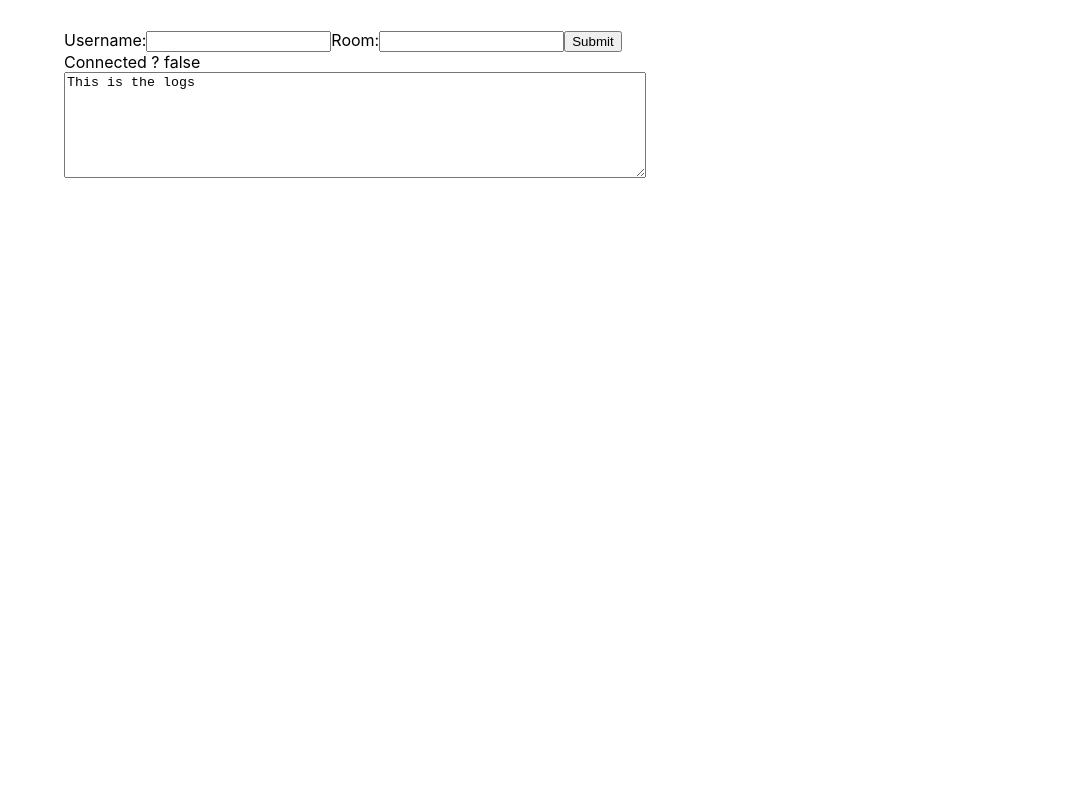
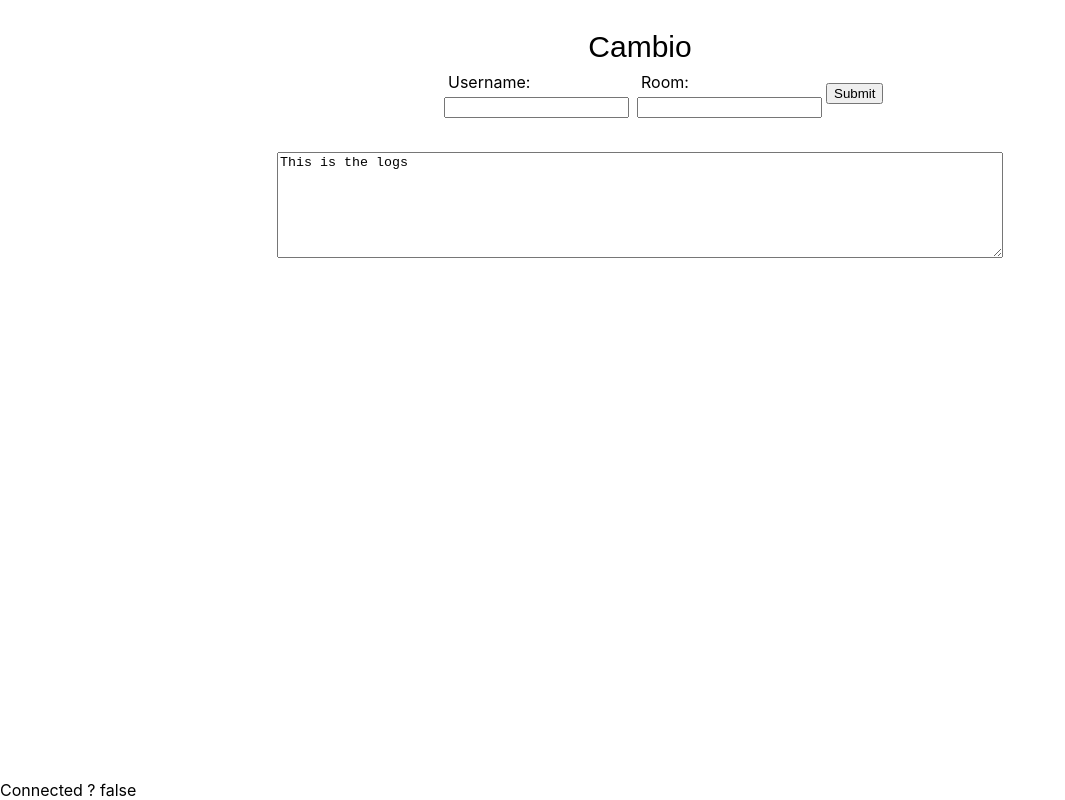
Before and after one commit to acolavin/cambio-game, a React (Create React App) app in the folder cambio-frontend/: page / in a window 1280 px wide. Shown: the whole page, without its empty margins (0-1065 px from the left). Built offline with nearby package versions, Linux system fonts and the light colour scheme; no server answers.

Commit message:
Minor visual improvements

```diff
--- a/cambio-frontend/public/index.html
+++ b/cambio-frontend/public/index.html
@@ -7,7 +7,7 @@
     <meta name="theme-color" content="#000000" />
     <meta
       name="description"
-      content="Web site created using create-react-app"
+      content="Cambio"
     />
     <link rel="apple-touch-icon" href="%PUBLIC_URL%/logo192.png" />
     <!--
@@ -24,20 +24,11 @@
       work correctly both with client-side routing and a non-root public URL.
       Learn how to configure a non-root public URL by running `npm run build`.
     -->
-    <title>React App</title>
+    <title>Cambio</title>
   </head>
   <body>
     <noscript>You need to enable JavaScript to run this app.</noscript>
     <div id="root"></div>
-    <!--
-      This HTML file is a template.
-      If you open it directly in the browser, you will see an empty page.
 
-      You can add webfonts, meta tags, or analytics to this file.
-      The build step will place the bundled scripts into the <body> tag.
-
-      To begin the development, run `npm start` or `yarn start`.
-      To create a production bundle, use `npm run build` or `yarn build`.
-    -->
   </body>
 </html>
--- a/cambio-frontend/src/component/App.css
+++ b/cambio-frontend/src/component/App.css
@@ -20,16 +20,18 @@
 .column_right {
   flex-grow: 1;
   border: 1px black solid;
+  position: relative
 }
 
 .game {
-  width: 100%;
+  width: 90%;
   margin: 30px auto;
 }
 
 .App {
-  width: 90%;
+  width: 800px;
   margin: 30px auto;
+
 }
 
 .Napkin {
@@ -37,6 +39,9 @@
   text-align: center;
   padding-top: 10px;
   padding-bottom: 10px;
+  position: absolute;
+  bottom: 0px;
+  width: 100%;
 }
 
 .self_view {
@@ -62,7 +67,7 @@
 }
 .PlayerBox h2{
   padding:0;
-  margin:0;
+  margin:20px;
 }
 
 .UserBoxLabel {
@@ -115,14 +120,57 @@
 .GameLog {
   border: 1px black;
   min-height: 30px;
+  margin: 30px auto;
+  text-align: center
 }
 
 .logs {
-  width: 50%;
+  width: 90%;
   height: 100px;
   overflow: scroll;
+  display: block;
+  margin: 30px auto;
+
 }
 
 .cardButton {
   width: 60px
 }
+
+.Status {
+  position: absolute;
+  bottom: 0px;
+  left: 0px;
+}
+
+.loginField {
+  margin: 4px;
+}
+
+.loginText {
+  margin: 4px;
+}
+
+.ActionButton {
+  text-align: center;
+  margin: auto;
+  margin-top: 5px;
+}
+
+.loginButton {
+  display:inline-block;
+  margin: auto;
+  flex: 1
+}
+.loginForm {
+  display: flex;
+  width: 50%;
+  margin: auto;
+  flex-direction: row;
+}
+
+.PageTitle {
+  text-align: center;
+  font-size: 30px;
+  font-family: fantasy
+}
--- a/cambio-frontend/src/component/App.js
+++ b/cambio-frontend/src/component/App.js
@@ -27,8 +27,9 @@ class App extends React.Component {
                 {
                     this.state.page === 'game' && <GameRoom token={this.state.token} roomid={this.state.roomid} />
                 }
+
+                <div className="GameLog" ><GameLog logs={["This is the logs"]}/></div>
                 <div className="Status">Connected ? {this.state.connected.toString()}</div>
-                <div className="GameLog" ><GameLog logs={["This is the logs"]}/></div>
             </div>
         );
     }
--- a/cambio-frontend/src/component/GameRoom.js
+++ b/cambio-frontend/src/component/GameRoom.js
@@ -70,9 +70,9 @@ class GameRoom extends React.Component {
 
                 </div>
                 <div className="column_right">
+
+                    <ActionButton action={this.state.action} token={this.state.room_and_token}/>
                     <Napkin />
-                    <ActionButton action={this.state.action} token={this.state.room_and_token}/>
-
                 </div>
             </div>
         </div>
@@ -119,7 +119,7 @@ class ActionButton extends React.Component {
 
 
 function Header(props) {
-    return <div>Welcome to room {props.roomid}.</div>
+    return <div className="PageTitle">Welcome to room {props.roomid}.</div>
 }
 
 
--- a/cambio-frontend/src/component/Login.js
+++ b/cambio-frontend/src/component/Login.js
@@ -38,17 +38,20 @@ class Login extends React.Component {
 
     render() {
         return (
-            <form onSubmit={this.handleSubmit}>
-                <label>
-                    Username:
+            <div><div className="PageTitle">Cambio</div>
+            <form onSubmit={this.handleSubmit} className="loginForm">
+
+                <label className="loginField">
+                    <div className="loginText">Username:</div>
                     <input type="text" name="username" value={this.state.username} onChange={this.handleChange}/>
                 </label>
-                <label>
-                    Room:
+                <label className="loginField">
+                    <div className="loginText">Room:</div>
                     <input type="text" name="roomid" value={this.state.roomid} onChange={this.handleChange}/>
                 </label>
-                <input type="submit" value="Submit"/>
-            </form>
+
+                <input type="submit" value="Submit" className="loginButton"/>
+            </form></div>
 
 
     );
--- a/cambio-frontend/src/component/OtherPlayers.js
+++ b/cambio-frontend/src/component/OtherPlayers.js
@@ -23,7 +23,7 @@ class PlayerBox extends React.Component {
         }
         return (
             <div className={userbox_style}>
-                <div className="UserBoxLabel"><h3><b> {this.props.name} .</b></h3></div>
+                <div className="UserBoxLabel"><h3><b> {this.props.name}</b></h3></div>
                 <div className="CardBox">
                     <Cards cards={this.props.cards} token={this.props.token}/>
                 </div>
```
